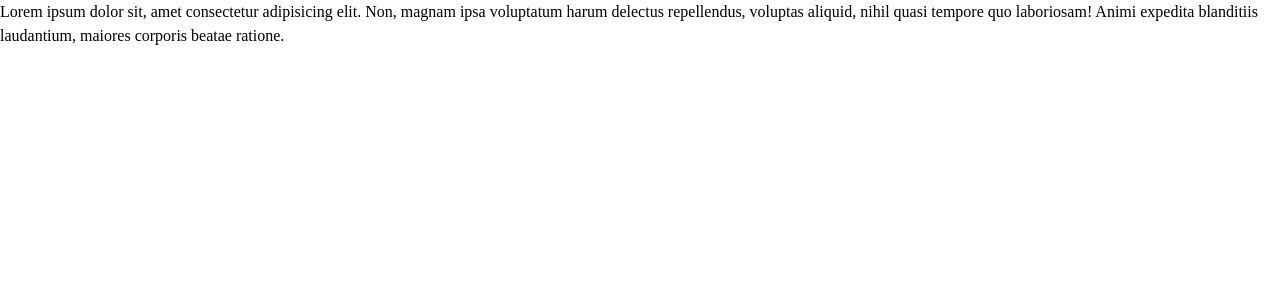
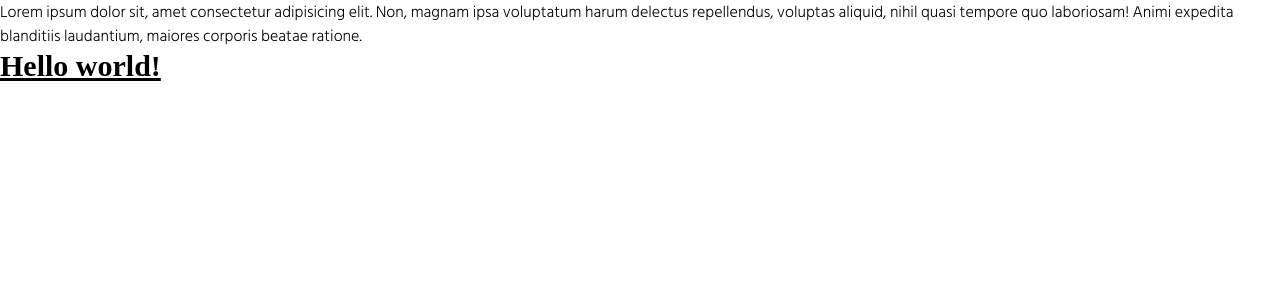
Before and after one commit to badalsaibo/read-ramayana, a Next.js app: page / in a window 1280 px wide. Shown: the top 300 px of the page. Built offline with nearby package versions, Linux system fonts and the light colour scheme.

Commit message:
feat: working fonts

```diff
--- a/src/pages/_app.tsx
+++ b/src/pages/_app.tsx
@@ -8,7 +8,7 @@ const HindSiliguri = Hind_Siliguri({ subsets: ["latin"], weight: ["300"], variab
 
 export default function App({ Component, pageProps }: AppProps) {
   return (
-    <main className={HindSiliguri.variable}>
+    <main className={`${HindSiliguri.variable}`}>
       <Component {...pageProps} />
     </main>
   );
--- a/src/pages/index.tsx
+++ b/src/pages/index.tsx
@@ -1,5 +1,4 @@
 import Head from "next/head";
-import { Inter } from "@next/font/google";
 
 export default function Home() {
   return (
@@ -16,11 +15,12 @@ export default function Home() {
         <meta http-equiv="Content-Type" content="text/html; charset=utf-8" />
         <meta name="language" content="English" />
       </Head>
-      <p className="sans">
+      <p className="font-sans">
         Lorem ipsum dolor sit, amet consectetur adipisicing elit. Non, magnam ipsa voluptatum harum delectus
         repellendus, voluptas aliquid, nihil quasi tempore quo laboriosam! Animi expedita blanditiis laudantium, maiores
         corporis beatae ratione.
       </p>
+      <h1 className="text-3xl font-bold underline">Hello world!</h1>
     </>
   );
 }
--- a/tailwind.config.js
+++ b/tailwind.config.js
@@ -6,6 +6,7 @@ module.exports = {
   content: ["./src/**/*.{js,ts,jsx,tsx}"],
   theme: {
     fontFamily: {
+      body: "var(--font-body)",
       sans: ["var(--font-body)", ...defaultTheme.fontFamily.sans],
     },
     extend: {},
```
